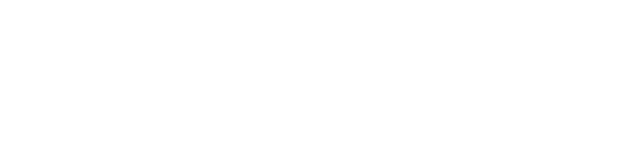
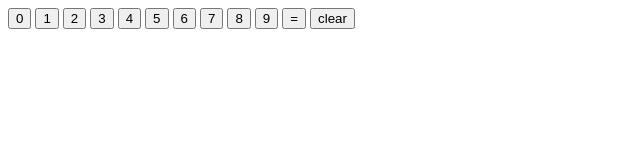
Before and after one commit to Churtified/calculator, a plain HTML site: page index.html in a window 1280 px wide. Shown: the whole page, without its empty margins (0-640 px from the left). Drawn offline with Linux system fonts and the light colour scheme.

Commit message:
add calculator buttons

```diff
--- a/index.html
+++ b/index.html
@@ -9,6 +9,20 @@
     <title>Calculator</title>
 </head>
 <body>
-
+    <div class="calculator">
+        <div class="screen"></div>
+        <button id="Btn-0">0</button>
+        <button id="Btn-1">1</button>
+        <button id="Btn-2">2</button>
+        <button id="Btn-3">3</button>
+        <button id="Btn-4">4</button>
+        <button id="Btn-5">5</button>
+        <button id="Btn-6">6</button>
+        <button id="Btn-7">7</button>
+        <button id="Btn-8">8</button>
+        <button id="Btn-9">9</button>
+        <button id="Btn-equals">=</button>
+        <button id="Btn-clear">clear</button>
+    </div>
 </body>
 </html>
```
